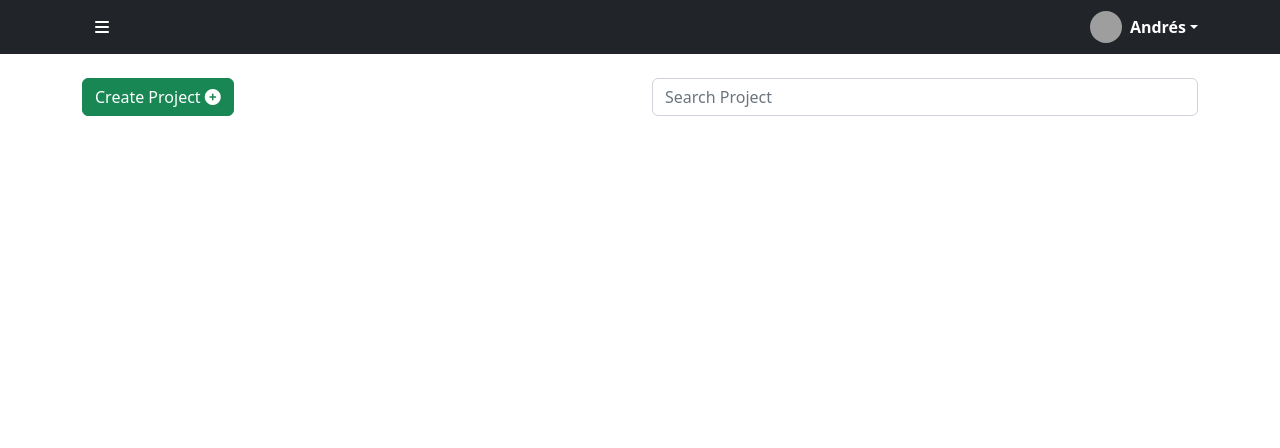
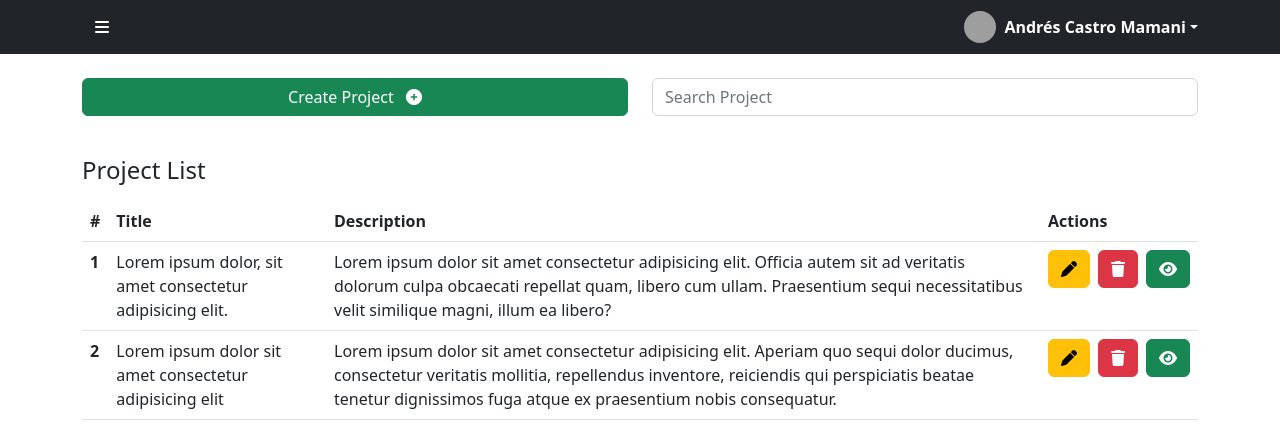
Before and after one commit to andrescastromamani/Uptask-MERN, a React (Create React App) app: page / in a window 1280 px wide. Shown: the top 448 px of the page. Built offline with nearby package versions, Linux system fonts and the light colour scheme; grey boxes are pictures that could not be loaded.

Commit message:
Show project list

```diff
--- a/src/components/layout/Navbar.jsx
+++ b/src/components/layout/Navbar.jsx
@@ -8,16 +8,15 @@ export const Navbar = () => {
                     <i className='fa-solid fa-bars'></i>
                 </button>
                 <div className="dropdown">
-                    <a href="/" className="d-flex align-items-center text-white text-decoration-none dropdown-toggle" id="dropdownUser1" data-bs-toggle="dropdown" aria-expanded="false">
+                    <a href="/" className="d-flex align-items-center text-white text-decoration-none dropdown-toggle" id="dropdownUser2" data-bs-toggle="dropdown" aria-expanded="false">
                         <img src="https://github.com/mdo.png" alt="" width="32" height="32" className="rounded-circle me-2" />
-                        <strong>Andrés</strong>
+                        <strong className="text-white">Andrés Castro Mamani</strong>
                     </a>
-                    <ul className="dropdown-menu dropdown-menu-dark text-small shadow" aria-labelledby="dropdownUser1">
-                        <li><a className="dropdown-item" href="/">New project...</a></li>
+                    <ul className="dropdown-menu text-small shadow w-100" aria-labelledby="dropdownUser2">
                         <li><a className="dropdown-item" href="/">Settings</a></li>
                         <li><a className="dropdown-item" href="/">Profile</a></li>
-                        <li><hr className="dropdown-divider" /></li>
-                        <li><a className="dropdown-item" href="/">Sign out</a></li>
+                        <li className="dropdown-divider"></li>
+                        <li><a href='/' className="dropdown-item" data-bs-dismiss="offcanvas" aria-label="Close">Logout</a></li>
                     </ul>
                 </div>
             </div>
--- a/src/components/layout/Sidebar.jsx
+++ b/src/components/layout/Sidebar.jsx
@@ -10,7 +10,7 @@ export const Sidebar = () => {
             <ul className="nav nav-pills flex-column mb-auto" >
                 <li>
                     <a href='/' to="/" className="text-white nav-link">
-                        <i className="fa-solid fa-house me-2"></i>Inicio
+                        <i className="fa-solid fa-house me-3"></i>Projects
                     </a>
                 </li>
             </ul>
@@ -18,13 +18,13 @@ export const Sidebar = () => {
             <div className="dropdown">
                 <a href="/" className="d-flex align-items-center text-white text-decoration-none dropdown-toggle" id="dropdownUser2" data-bs-toggle="dropdown" aria-expanded="false">
                     <img src="https://github.com/mdo.png" alt="" width="32" height="32" className="rounded-circle me-2" />
-                    <strong className="text-white">Andrés</strong>
+                    <strong className="text-white">Andrés Castro Mamani</strong>
                 </a>
-                <ul className="dropdown-menu text-small shadow" aria-labelledby="dropdownUser2">
-                    <li><a className="dropdown-item" href="/">Configuraciones</a></li>
-                    <li><a className="dropdown-item" href="/">Perfil</a></li>
+                <ul className="dropdown-menu text-small shadow w-100" aria-labelledby="dropdownUser2">
+                    <li><a className="dropdown-item" href="/">Settings</a></li>
+                    <li><a className="dropdown-item" href="/">Profile</a></li>
                     <li className="dropdown-divider"></li>
-                    <li><a href='/' className="dropdown-item" data-bs-dismiss="offcanvas" aria-label="Close">Cerrar Sesion</a></li>
+                    <li><a href='/' className="dropdown-item" data-bs-dismiss="offcanvas" aria-label="Close">Logout</a></li>
                 </ul>
             </div>
         </div>
--- a/src/components/projects/Create.jsx
+++ b/src/components/projects/Create.jsx
@@ -1,15 +1,26 @@
 import React from 'react'
+import { useState } from 'react'
 
 export const Create = () => {
+    const [project, setProject] = useState({
+        projecttile: '',
+        projectdectiption: ''
+    })
+    const handleChange = (e) => {
+        setProject({
+            ...project,
+            [e.target.name]: e.target.value
+        })
+    }
     return (
-        <div class="modal fade" id="createModal" tabindex="-1" aria-labelledby="createModal" aria-hidden="true">
-            <div class="modal-dialog">
-                <div class="modal-content">
-                    <div class="modal-header">
-                        <h5 class="modal-title" id="exampleModalLabel">Create Project</h5>
-                        <button type="button" class="btn-close" data-bs-dismiss="modal" aria-label="Close"></button>
+        <div className="modal fade" id="createModal" tabIndex="-1" aria-labelledby="createModal" aria-hidden="true">
+            <div className="modal-dialog modal-dialog-centered">
+                <div className="modal-content">
+                    <div className="modal-header">
+                        <h5 className="modal-title" id="exampleModalLabel">Create Project</h5>
+                        <button type="button" className="btn-close" data-bs-dismiss="modal" aria-label="Close"></button>
                     </div>
-                    <div class="modal-body">
+                    <div className="modal-body">
                         <form >
                             <div className='mb-3'>
                                 <label htmlFor="projecttitle" className='form-label'>Project Title</label>
@@ -18,6 +29,8 @@ export const Create = () => {
                                     id='projecttitle'
                                     name='projecttile'
                                     className='form-control'
+                                    value={project.projecttile}
+                                    onChange={handleChange}
                                 />
                             </div>
                             <div className='mb-3'>
@@ -28,13 +41,15 @@ export const Create = () => {
                                     cols="30"
                                     rows="10"
                                     className='form-control'
+                                    value={project.projectdectiption}
+                                    onChange={handleChange}
                                 ></textarea>
                             </div>
                         </form>
                     </div>
-                    <div class="modal-footer">
-                        <button type="button" class="btn btn-secondary" data-bs-dismiss="modal">Close</button>
-                        <button type="button" class="btn btn-dark">Save changes</button>
+                    <div className="modal-footer">
+                        <button type="button" className="btn btn-secondary" data-bs-dismiss="modal">Close</button>
+                        <button type="button" className="btn btn-dark">Save changes</button>
                     </div>
                 </div>
             </div>
--- a/src/components/projects/Projects.jsx
+++ b/src/components/projects/Projects.jsx
@@ -9,15 +9,68 @@ export const Projects = () => {
             <Navbar />
             <Sidebar />
             <div className='container'>
-                <div className="row mt-4">
-                    <div className="col-12 col-md-6">
-                        <button type='button' className='btn btn-success' data-bs-toggle="modal" data-bs-target="#createModal">
-                            Create Project <i class="fa-solid fa-circle-plus"></i>
+                <div className="row mt-4 mb-4">
+                    <div className="col-12 col-md-6 mb-3">
+                        <button type='button' className='btn btn-success w-100' data-bs-toggle="modal" data-bs-target="#createModal">
+                            Create Project <i className="ms-2 fa-solid fa-circle-plus"></i>
                         </button>
                         <Create />
                     </div>
-                    <div className="col-12 col-md-6">
+                    <div className="col-12 col-md-6 mb-3">
                         <input type="text" placeholder='Search Project' className='form-control' />
+                    </div>
+                </div>
+                <div>
+                    <h2 className='h4 mb-3'>Project List</h2>
+                    <div className="table-responsive">
+                        <table class="table">
+                            <thead>
+                                <tr>
+                                    <th scope="col">#</th>
+                                    <th scope="col">Title</th>
+                                    <th scope="col">Description</th>
+                                    <th scope="col">Actions</th>
+                                </tr>
+                            </thead>
+                            <tbody>
+                                <tr>
+                                    <th scope="row">1</th>
+                                    <td>Lorem ipsum dolor, sit amet consectetur adipisicing elit.</td>
+                                    <td>Lorem ipsum dolor sit amet consectetur adipisicing elit. Officia autem sit ad veritatis dolorum culpa obcaecati repellat quam, libero cum ullam. Praesentium sequi necessitatibus velit similique magni, illum ea libero?</td>
+                                    <td>
+                                        <div className='d-flex justify-content-center gap-2'>
+                                            <button className='btn btn-warning'>
+                                                <i class="fa-solid fa-pen"></i>
+                                            </button>
+                                            <button className='btn btn-danger'>
+                                                <i class="fa-solid fa-trash"></i>
+                                            </button>
+                                            <button className='btn btn-success'>
+                                                <i class="fa-solid fa-eye"></i>
+                                            </button>
+                                        </div>
+                                    </td>
+                                </tr>
+                                <tr>
+                                    <th scope="row">2</th>
+                                    <td>Lorem ipsum dolor sit amet consectetur adipisicing elit</td>
+                                    <td>Lorem ipsum dolor sit amet consectetur adipisicing elit. Aperiam quo sequi dolor ducimus, consectetur veritatis mollitia, repellendus inventore, reiciendis qui perspiciatis beatae tenetur dignissimos fuga atque ex praesentium nobis consequatur.</td>
+                                    <td>
+                                        <div className='d-flex justify-content-center gap-2'>
+                                            <button className='btn btn-warning'>
+                                                <i class="fa-solid fa-pen"></i>
+                                            </button>
+                                            <button className='btn btn-danger'>
+                                                <i class="fa-solid fa-trash"></i>
+                                            </button>
+                                            <button className='btn btn-success'>
+                                                <i class="fa-solid fa-eye"></i>
+                                            </button>
+                                        </div>
+                                    </td>
+                                </tr>
+                            </tbody>
+                        </table>
                     </div>
                 </div>
             </div>
```
